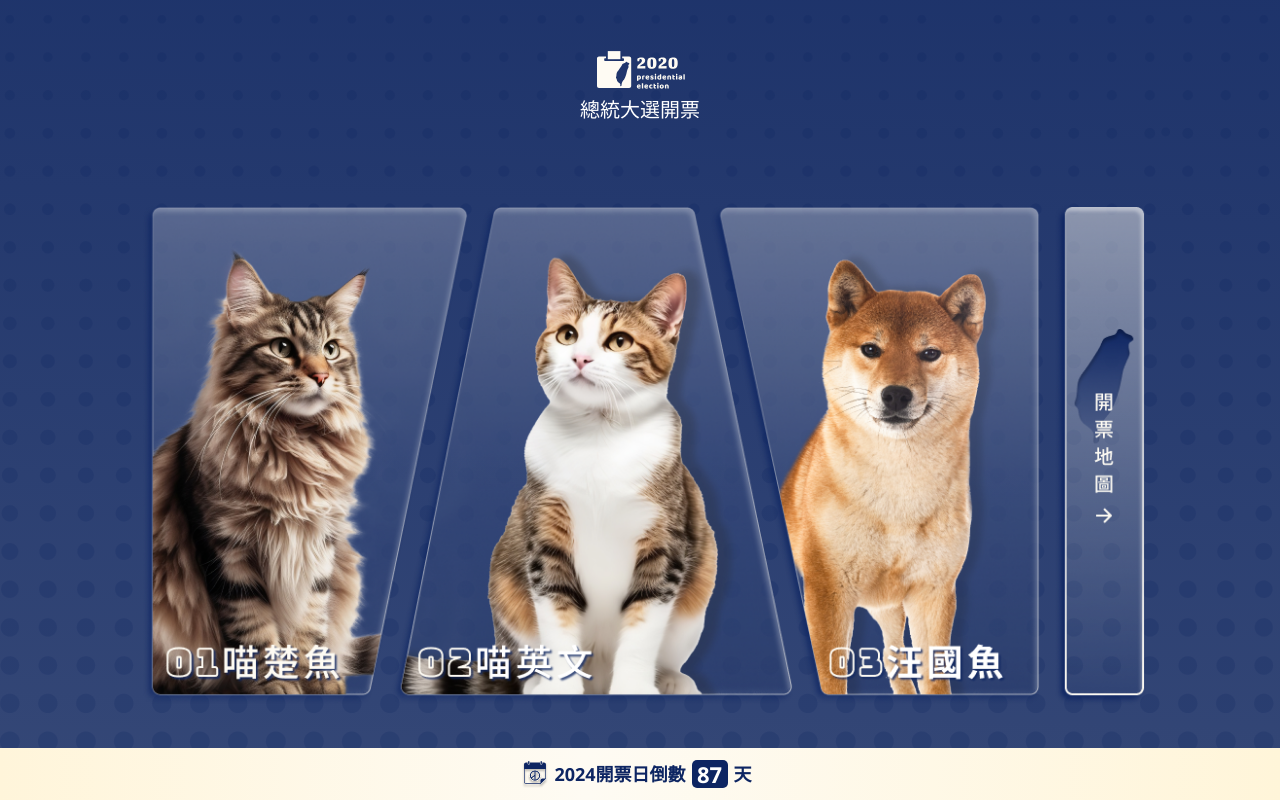
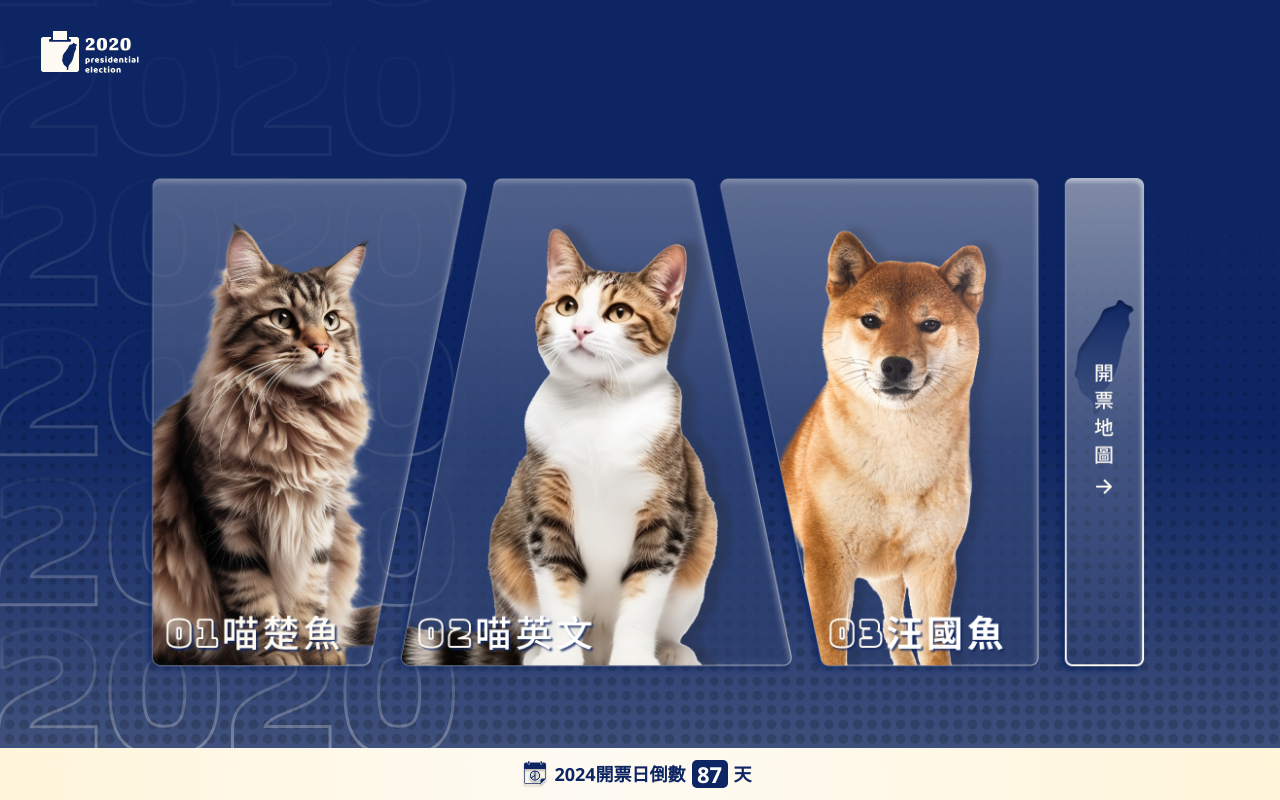
Before and after one commit to zim314/2023-F2E-Invoicing-System, a React (Vite) app: page / in a window 1280 px wide. Built offline with nearby package versions, Linux system fonts and the light colour scheme.

Commit message:
feat: 🎸 新增home頁面RWD

```diff
--- a/src/page/Home/index.scss
+++ b/src/page/Home/index.scss
@@ -8,6 +8,9 @@
     flex-direction: column;
     color: white;
     font-family: Noto Sans TC;
+    @media screen and (min-width: 1024px) {
+        background-image: url(../../assets/images/home_bg_PC.svg);
+    }
 
     &__container {
         flex: 1;
@@ -15,6 +18,9 @@
         display: flex;
         flex-direction: column;
         justify-content: space-around;
+        @media screen and (min-width: 1024px) {
+            justify-content: flex-start;
+        }
     }
 
     &__LOGO {
@@ -23,10 +29,18 @@
         justify-content: center;
         align-items: center;
         font-size: 20px;
+        @media screen and (min-width: 1024px) {
+           padding: 22px 34px;
+           align-items: stretch;;
+        }
 
         & > img {
             position: relative;
             right: 3px;
+            @media screen and (min-width: 1024px) {
+               width: 110px;
+               height: 60px;
+            }
         }
 
         & > p {
@@ -39,7 +53,9 @@
         display: flex;
         justify-content: space-between;
         @media screen and (min-width: 1024px) {
+            flex: 1;
             justify-content: center;
+            align-items: center;
         }
     }
 
--- a/src/page/Home/index.tsx
+++ b/src/page/Home/index.tsx
@@ -24,7 +24,9 @@ const Home = () => {
             <div className="home__container">
                 <div className="home__LOGO">
                     <img src={logo} alt="LOGO" />
-                    <p>總統大選開票</p>
+                    {(device === 'mobile' || device === 'tablet') && (
+                        <p>總統大選開票</p>
+                    )}
                 </div>
                 <div className="home__content">
                     {(device === 'mobile' || device === 'tablet') && (
```
Also changed, not shown: src/assets/images/home_bg_PC.svg (added), 1 other file (tests, documents, lock files or other folders).
